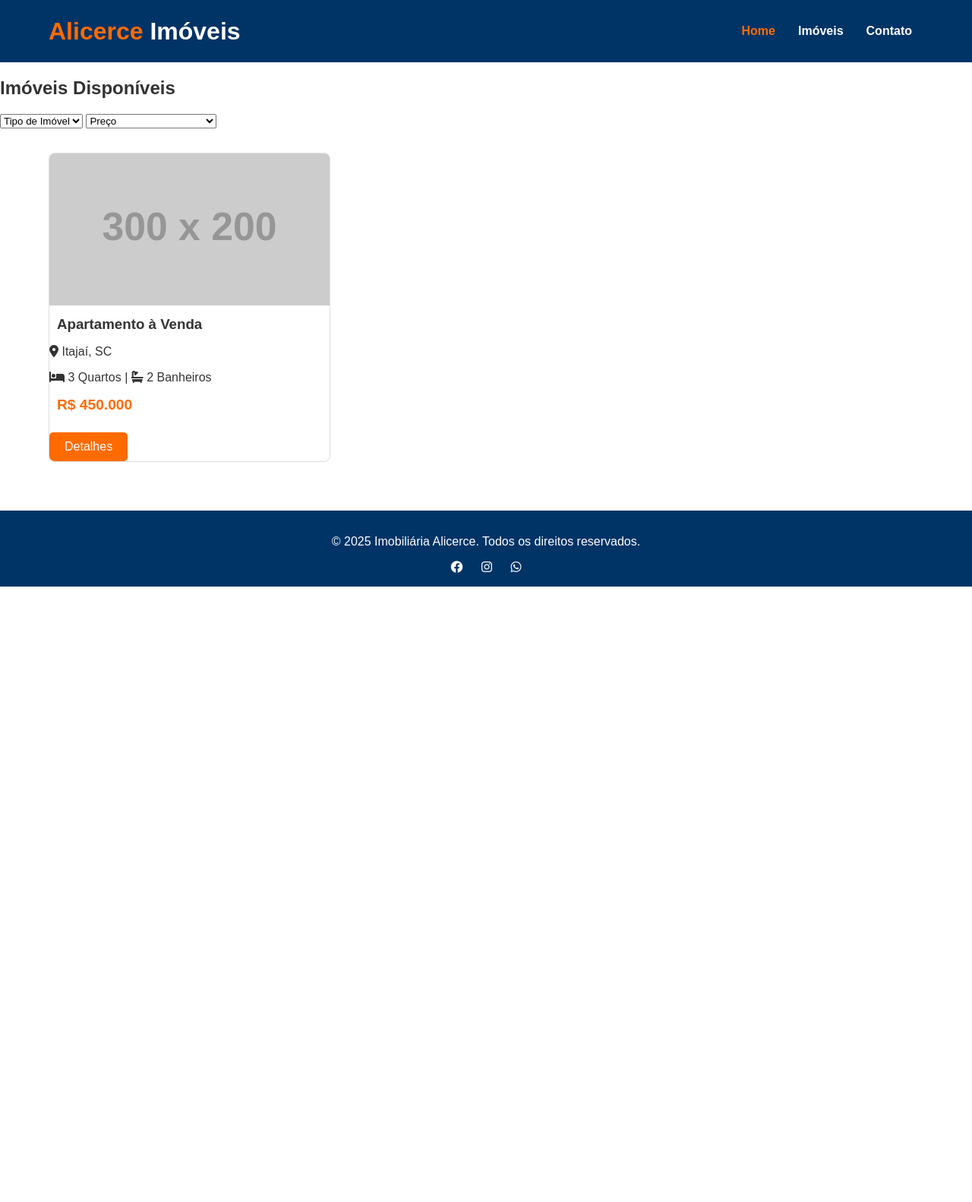
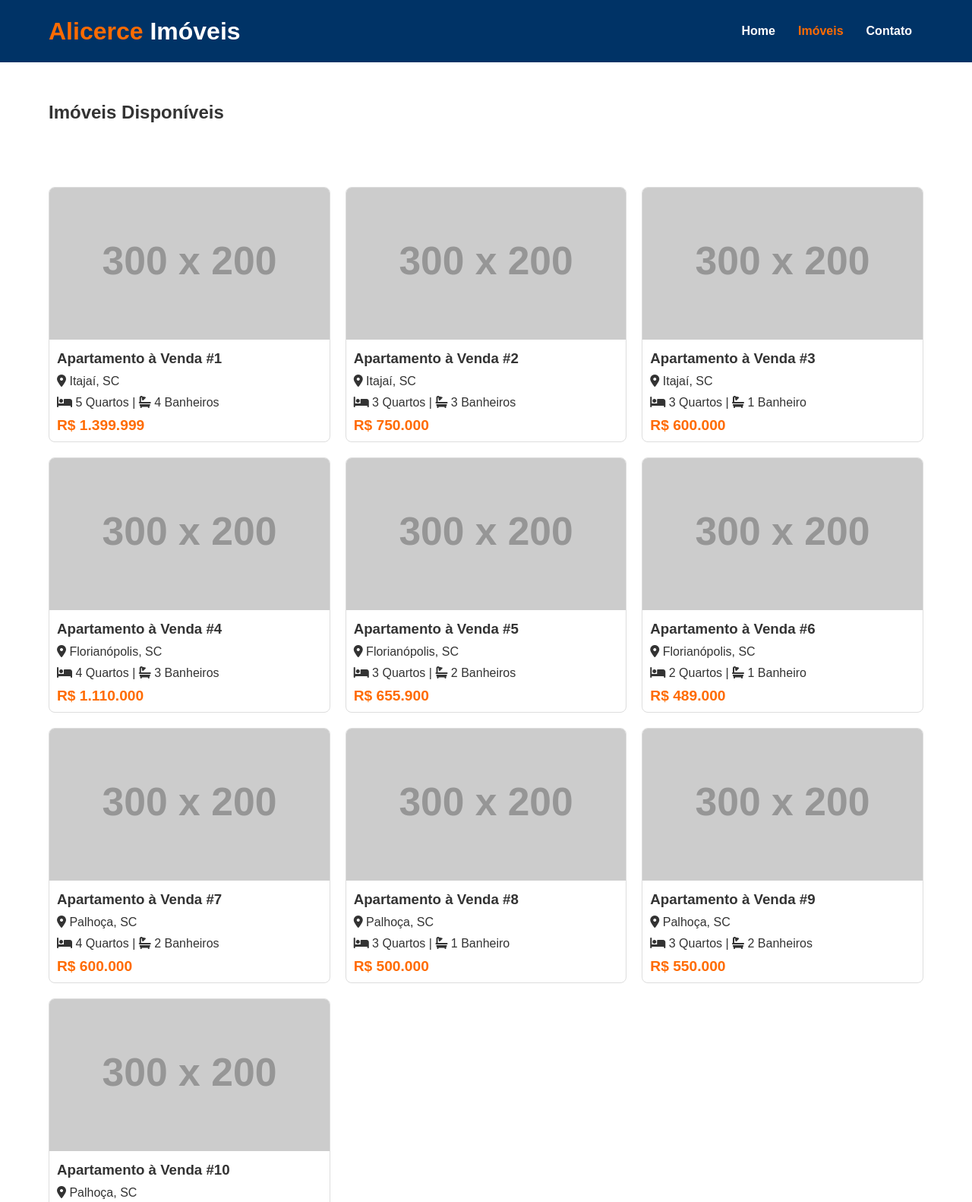
Before and after one commit to AndreCmrgo/HowV, a plain HTML site: page imoveis.html in a window 1280 px wide. Shown: the top 1582 px of the page at 76% size. Before the commit the page ends 800 px from the top, so only its background shows below. Drawn offline with Linux system fonts and the light colour scheme; placeholder pictures from the web are drawn by us.

Commit message:
improving styles and organizing the page

```diff
--- a/imoveis.html
+++ b/imoveis.html
@@ -16,37 +16,86 @@
         </div>
         <nav>
             <ul>
-                <li><a href="index.html" class="active">Home</a></li>
-                <li><a href="imoveis.html">Imóveis</a></li>
+                <li><a href="index.html">Home</a></li>
+                <li><a href="imoveis.html" class="active">Imóveis</a></li>
                 <li><a href="contato.html">Contato</a></li>
             </ul>
         </nav>
     </header>
-<!-- Adicione este conteúdo após o <header> (mesmo estilo do index.html) -->
     <section class="imoveis-lista">
         <h2>Imóveis Disponíveis</h2>
-        <div class="filtros">
-            <select>
-                <option>Tipo de Imóvel</option>
-                <option>Casa</option>
-                <option>Apartamento</option>
-            </select>
-            <select>
-                <option>Preço</option>
-                <option>Até R$ 300.000</option>
-                <option>R$ 300.000 - R$ 600.000</option>
-            </select>
         </div>
         <div class="grid-imoveis">
             <div class="card-imovel">
-                <img src="https://via.placeholder.com/300x200" alt="Apartamento">
-                <h3>Apartamento à Venda</h3>
+                <img src="https://placehold.co/300x200" alt="Apartamento">
+                <h3>Apartamento à Venda #1</h3>
                 <p><i class="fas fa-map-marker-alt"></i> Itajaí, SC</p>
+                <p><i class="fas fa-bed"></i> 5 Quartos | <i class="fas fa-bath"></i> 4 Banheiros</p>
+                <p class="preco">R$ 1.399.999</p>
+            </div>
+            <div class="card-imovel">
+                <img src="https://placehold.co/300x200" alt="Apartamento">
+                <h3>Apartamento à Venda #2</h3>
+                <p><i class="fas fa-map-marker-alt"></i> Itajaí, SC</p>
+                <p><i class="fas fa-bed"></i> 3 Quartos | <i class="fas fa-bath"></i> 3 Banheiros</p>
+                <p class="preco">R$ 750.000</p>
+            </div>
+            <div class="card-imovel">
+                <img src="https://placehold.co/300x200" alt="Apartamento">
+                <h3>Apartamento à Venda #3</h3>
+                <p><i class="fas fa-map-marker-alt"></i> Itajaí, SC</p>
+                <p><i class="fas fa-bed"></i> 3 Quartos | <i class="fas fa-bath"></i> 1 Banheiro</p>
+                <p class="preco">R$ 600.000</p>
+            </div>
+            <div class="card-imovel">
+                <img src="https://placehold.co/300x200" alt="Apartamento">
+                <h3>Apartamento à Venda #4</h3>
+                <p><i class="fas fa-map-marker-alt"></i> Florianópolis, SC</p>
+                <p><i class="fas fa-bed"></i> 4 Quartos | <i class="fas fa-bath"></i> 3 Banheiros</p>
+                <p class="preco">R$ 1.110.000</p>
+            </div>
+            <div class="card-imovel">
+                <img src="https://placehold.co/300x200" alt="Apartamento">
+                <h3>Apartamento à Venda #5</h3>
+                <p><i class="fas fa-map-marker-alt"></i> Florianópolis, SC</p>
                 <p><i class="fas fa-bed"></i> 3 Quartos | <i class="fas fa-bath"></i> 2 Banheiros</p>
-                <p class="preco">R$ 450.000</p>
-                <a href="#" class="btn">Detalhes</a>
+                <p class="preco">R$ 655.900</p>
             </div>
-            <!-- Adicione mais cards conforme necessário -->
+            <div class="card-imovel">
+                <img src="https://placehold.co/300x200" alt="Apartamento">
+                <h3>Apartamento à Venda #6</h3>
+                <p><i class="fas fa-map-marker-alt"></i> Florianópolis, SC</p>
+                <p><i class="fas fa-bed"></i> 2 Quartos | <i class="fas fa-bath"></i> 1 Banheiro</p>
+                <p class="preco">R$ 489.000</p>
+            </div>
+            <div class="card-imovel">
+                <img src="https://placehold.co/300x200" alt="Apartamento">
+                <h3>Apartamento à Venda #7</h3>
+                <p><i class="fas fa-map-marker-alt"></i> Palhoça, SC</p>
+                <p><i class="fas fa-bed"></i> 4 Quartos | <i class="fas fa-bath"></i> 2 Banheiros</p>
+                <p class="preco">R$ 600.000</p>
+            </div>
+            <div class="card-imovel">
+                <img src="https://placehold.co/300x200" alt="Apartamento">
+                <h3>Apartamento à Venda #8</h3>
+                <p><i class="fas fa-map-marker-alt"></i> Palhoça, SC</p>
+                <p><i class="fas fa-bed"></i> 3 Quartos | <i class="fas fa-bath"></i> 1 Banheiro</p>
+                <p class="preco">R$ 500.000</p>
+            </div>
+            <div class="card-imovel">
+                <img src="https://placehold.co/300x200" alt="Apartamento">
+                <h3>Apartamento à Venda #9</h3>
+                <p><i class="fas fa-map-marker-alt"></i> Palhoça, SC</p>
+                <p><i class="fas fa-bed"></i> 3 Quartos | <i class="fas fa-bath"></i> 2 Banheiros</p>
+                <p class="preco">R$ 550.000</p>
+            </div>
+            <div class="card-imovel">
+                <img src="https://placehold.co/300x200" alt="Apartamento">
+                <h3>Apartamento à Venda #10</h3>
+                <p><i class="fas fa-map-marker-alt"></i> Palhoça, SC</p>
+                <p><i class="fas fa-bed"></i> 2 Quartos | <i class="fas fa-bath"></i> 1 Banheiro</p>
+                <p class="preco">R$ 399.999</p>
+            </div>
         </div>
     </section>
     <footer>
--- a/styles/styles.css
+++ b/styles/styles.css
@@ -40,7 +40,7 @@ nav ul li a.active {
 
 /* Hero Banner */
 .hero {
-    background: linear-gradient(rgba(0, 0, 0, 0.5), rgba(0, 0, 0, 0.5)), url('https://via.placeholder.com/1200x600');
+    background: linear-gradient(rgba(0, 0, 0, 0.5), rgba(0, 0, 0, 0.5)), url('/images/rendering.jpg');
     background-size: cover;
     height: 60vh;
     display: flex;
@@ -69,11 +69,49 @@ nav ul li a.active {
     margin-top: 15px;
 }
 
+/* Sobre */
+
+.div-sobre {
+    margin-top: 3rem;
+    display: flex;
+    align-items: center;
+    justify-content: center;
+    text-align: center;
+}
+
+.diferenciais {
+    margin-top: 3rem;
+}
+
+.diferencial {
+    align-items: center;
+    display: grid;
+    grid-template-columns: 1fr 1.11fr;
+    gap: 10px;
+}
+
+.diferencial h3 {
+    text-align: left;
+}
+
+.diferencial i {
+    margin-right: 10px;
+    text-align: right;
+}
+
+.diferencial #i2 {
+    margin-right: 12.5px;
+}
+
 /* Cards de Imóveis */
 .grid-imoveis {
     display: grid;
     grid-template-columns: repeat(auto-fill, minmax(300px, 1fr));
     gap: 20px;
+    padding: 2rem 5%;
+}
+
+.imoveis-lista h2 {
     padding: 2rem 5%;
 }
 
@@ -89,7 +127,7 @@ nav ul li a.active {
     object-fit: cover;
 }
 
-.card-imovel h3 {
+.card-imovel h3, .card-imovel p, .card-imovel a {
     margin: 10px;
 }
 
@@ -101,10 +139,25 @@ nav ul li a.active {
 }
 
 /* Formulário de Contato */
-form {
+
+
+.contato {
     max-width: 600px;
     margin: 2rem auto;
     padding: 20px;
+}
+
+.contato button {
+    margin-bottom: 15px;
+}
+
+.contato i {
+    margin-right: 10px;
+}
+
+.contato #i1 {
+    margin-right: 12px;
+    margin-left: 2px;
 }
 
 form input, form textarea {
@@ -124,6 +177,10 @@ footer {
     margin-top: 2rem;
 }
 
+.social {
+    margin-top: 2rem;
+}
+
 .social a {
     color: white;
     margin: 0 10px;
```
Also changed, not shown: contato.html (+8 -8 lines), index.html (+4 -2 lines), images/rendering.jpg (added).
